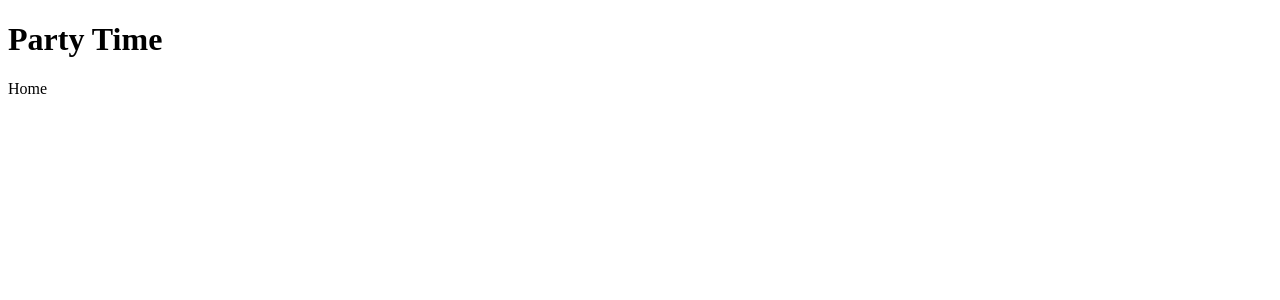
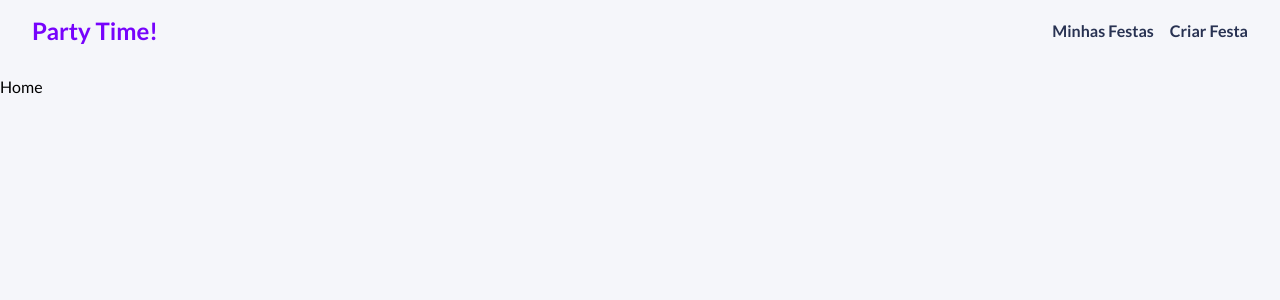
Before and after one commit to Sofia-Magalhaes/party-time, a React (Vite) app in the folder frontend/: page / in a window 1280 px wide. Shown: the top 300 px of the page. Built offline with nearby package versions, Linux system fonts and the light colour scheme.

Commit message:
Criação do navbar

```diff
--- a/frontend/src/App.jsx
+++ b/frontend/src/App.jsx
@@ -2,10 +2,12 @@ import './App.css'
 
 import { Outlet } from 'react-router-dom'
 
+import Navbar from './components/Navbar'
+
 function App() {
   return (
     <div className='App'>
-      <h1>Party Time</h1>
+      <Navbar />
       <Outlet />
     </div>
   )
--- /dev/null
+++ b/frontend/src/components/Navbar.jsx
@@ -0,0 +1,21 @@
+import { NavLink } from "react-router-dom";
+
+import  "./style/Navbar.css"
+
+const Navbar = () => {
+    return (
+        <nav id="navbar">
+            <h2>Party Time!</h2>
+            <ul>
+                <li>
+                    <NavLink to={"/"}>Minhas Festas</NavLink>
+                </li>
+                <li>
+                    <NavLink to={"/party/new"} className="btn">Criar Festa</NavLink>
+                </li>
+            </ul>
+        </nav>
+    )
+}
+
+export default Navbar
--- /dev/null
+++ b/frontend/src/components/style/Navbar.css
@@ -0,0 +1,12 @@
+#navbar{
+    display: flex;
+    justify-content: space-between;
+    align-items: center;
+    padding: 1rem 2rem;
+    margin-bottom: 1rem;
+}
+
+#navbar h2{
+    color: #7703FC;
+    font-weight: bold;
+}
--- a/frontend/src/index.css
+++ b/frontend/src/index.css
@@ -0,0 +1,26 @@
+*{
+    padding: 0;
+    margin: 0;
+    box-sizing: border-box;
+    font-family: "Lato";
+}
+
+body{
+    background-color: #f5f6fa;
+}
+
+ul{
+    list-style: none;
+    display: flex;
+    gap: 1rem;
+}
+
+a{
+    color: #283252;
+    text-decoration: none;
+    font-weight: bold;
+}
+
+p{
+    color: #747990;
+}
```
